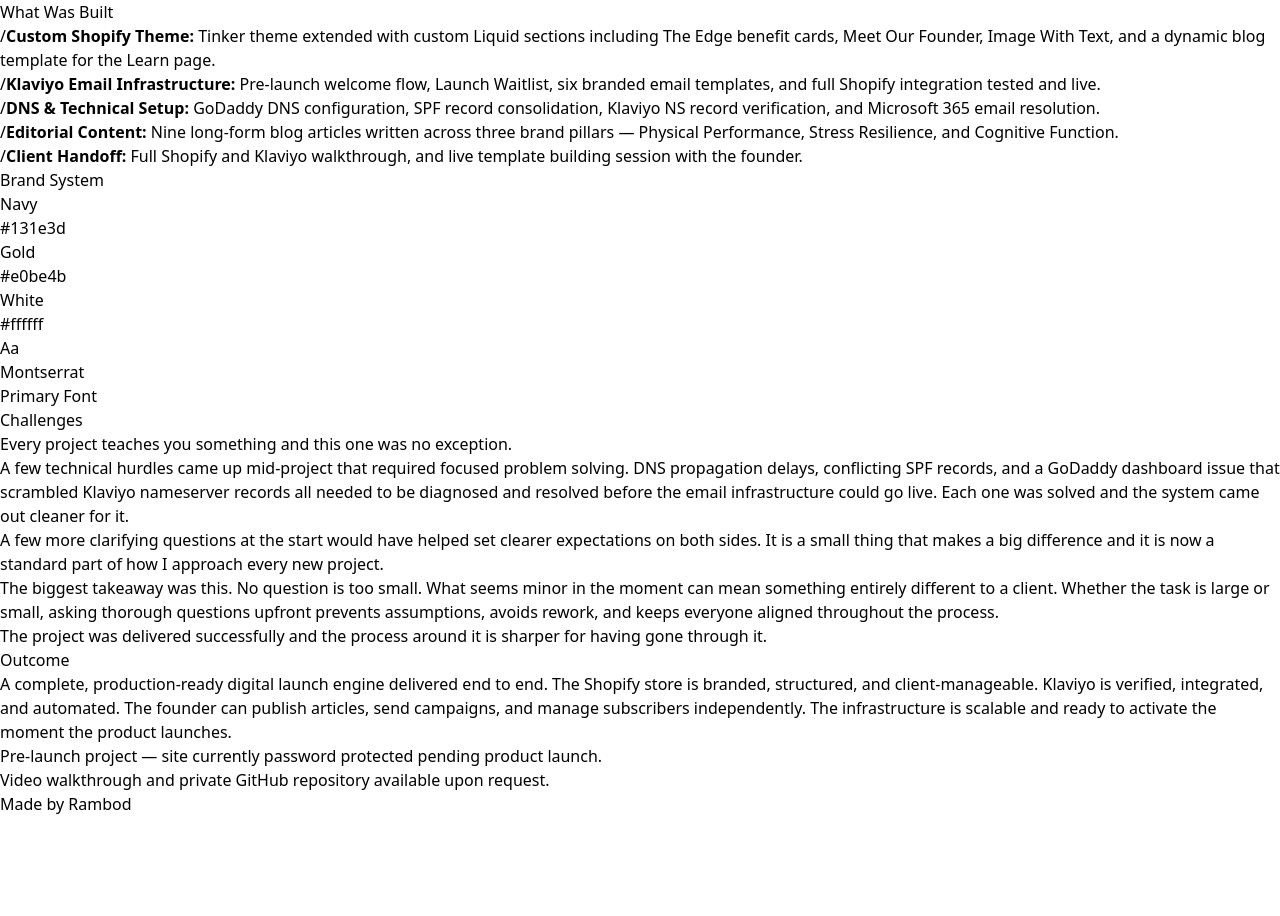
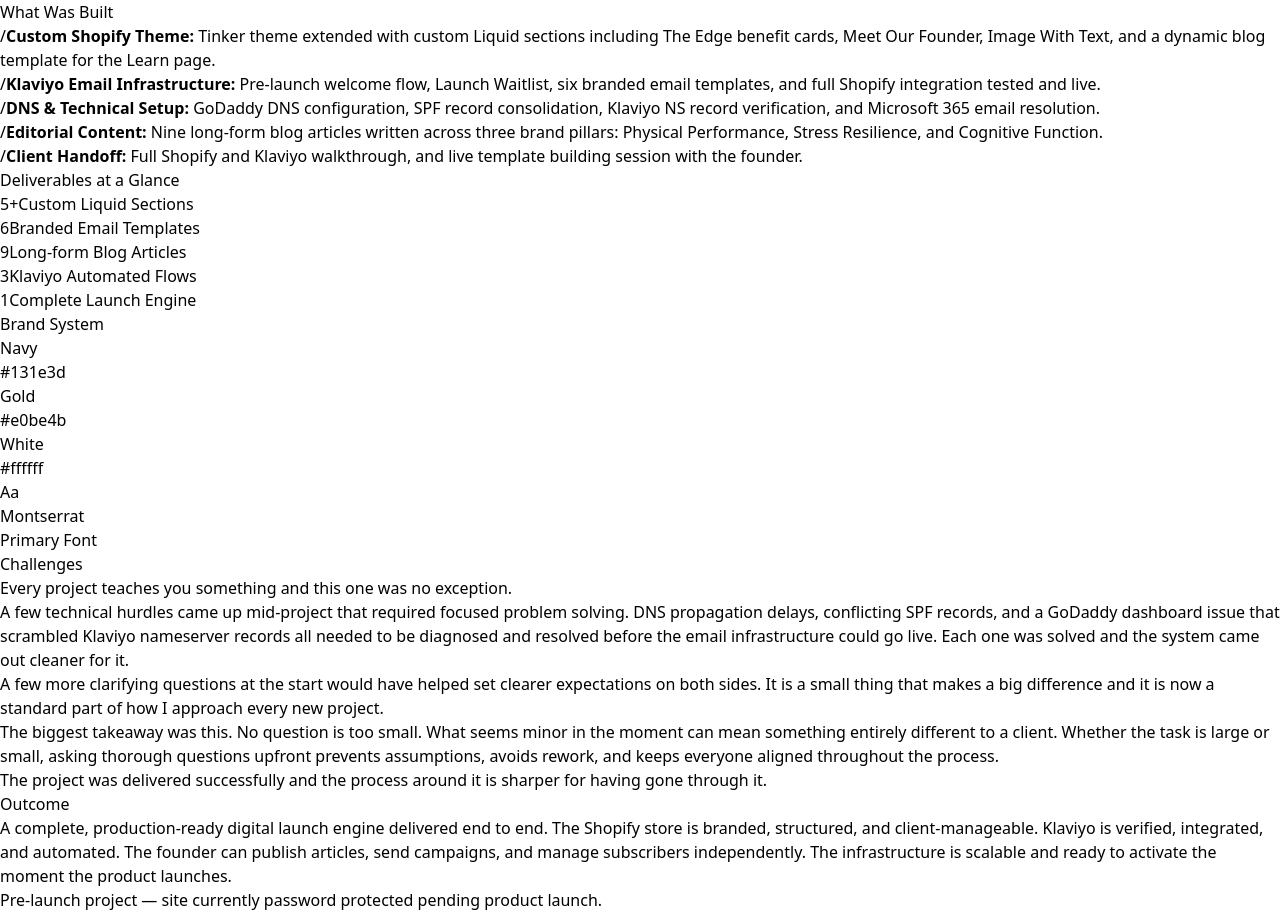
Before and after one commit to rpg225/tailwind-portfolio, a React (Vite) app: page /thrivevantagecase-study in a window 1280 px wide. Shown: the part 1344-2260 px from the top of the page. Before the commit the page ends 2160 px from the top, so only its background shows below. Built offline with nearby package versions, Linux system fonts and the light colour scheme.

Commit message:
changed copy to fill the space.

```diff
--- a/src/components/ThriveVantageCaseStudy.jsx
+++ b/src/components/ThriveVantageCaseStudy.jsx
@@ -25,6 +25,14 @@
     transition-all duration-1000 ${delay}
     ${isVisible ? "opacity-100 translate-y-0" : "opacity-0 translate-y-8"}
   `;
+
+  const deliverables = [
+    { number: "5+", label: "Custom Liquid Sections" },
+    { number: "6",  label: "Branded Email Templates" },
+    { number: "9",  label: "Long-form Blog Articles" },
+    { number: "3",  label: "Klaviyo Automated Flows" },
+    { number: "1",  label: "Complete Launch Engine" },
+  ];
 
   return (
     <section ref={sectionRef} className="bg-slate-900 border-t border-slate-800 py-28">
@@ -128,7 +136,7 @@
               </li>
               <li className="flex gap-3">
                 <span className="text-amber-400 font-bold">/</span>
-                <span><strong>Editorial Content:</strong> Nine long-form blog articles written across three brand pillars — Physical Performance, Stress Resilience, and Cognitive Function.</span>
+                <span><strong>Editorial Content:</strong> Nine long-form blog articles written across three brand pillars: Physical Performance, Stress Resilience, and Cognitive Function.</span>
               </li>
               <li className="flex gap-3">
                 <span className="text-amber-400 font-bold">/</span>
@@ -136,11 +144,26 @@
               </li>
             </ul>
           </div>
-          {/* <img
-            src="/assets/thrive-vantage-edge.png"
-            alt="Thrive Vantage The Edge section"
-            className="rounded-xl ring-1 ring-slate-800 shadow-xl order-1 md:order-2"
-          /> */}
+
+          {/* Deliverables at a Glance — fills the empty right column */}
+          <div className="order-1 md:order-2 bg-slate-800/50 rounded-xl border border-slate-700 p-6">
+            <p className="text-xs font-semibold tracking-widest uppercase text-amber-400 mb-5">
+              Deliverables at a Glance
+            </p>
+            <div className="space-y-1">
+              {deliverables.map(({ number, label }) => (
+                <div
+                  key={label}
+                  className="flex items-center gap-4 py-3 border-b border-slate-700/60 last:border-0"
+                >
+                  <span className="text-2xl font-bold text-amber-400 w-12 shrink-0 text-right">
+                    {number}
+                  </span>
+                  <span className="text-slate-300 text-sm">{label}</span>
+                </div>
+              ))}
+            </div>
+          </div>
         </div>
 
         {/* BRAND TOKENS */}
@@ -191,7 +214,6 @@
             <p className="mt-6 text-slate-300 leading-relaxed">
               The project was delivered successfully and the process around it is sharper for having gone through it.
             </p>
-
           </div>
           <div>
             <h2 className="text-2xl font-semibold text-white">Outcome</h2>
```
